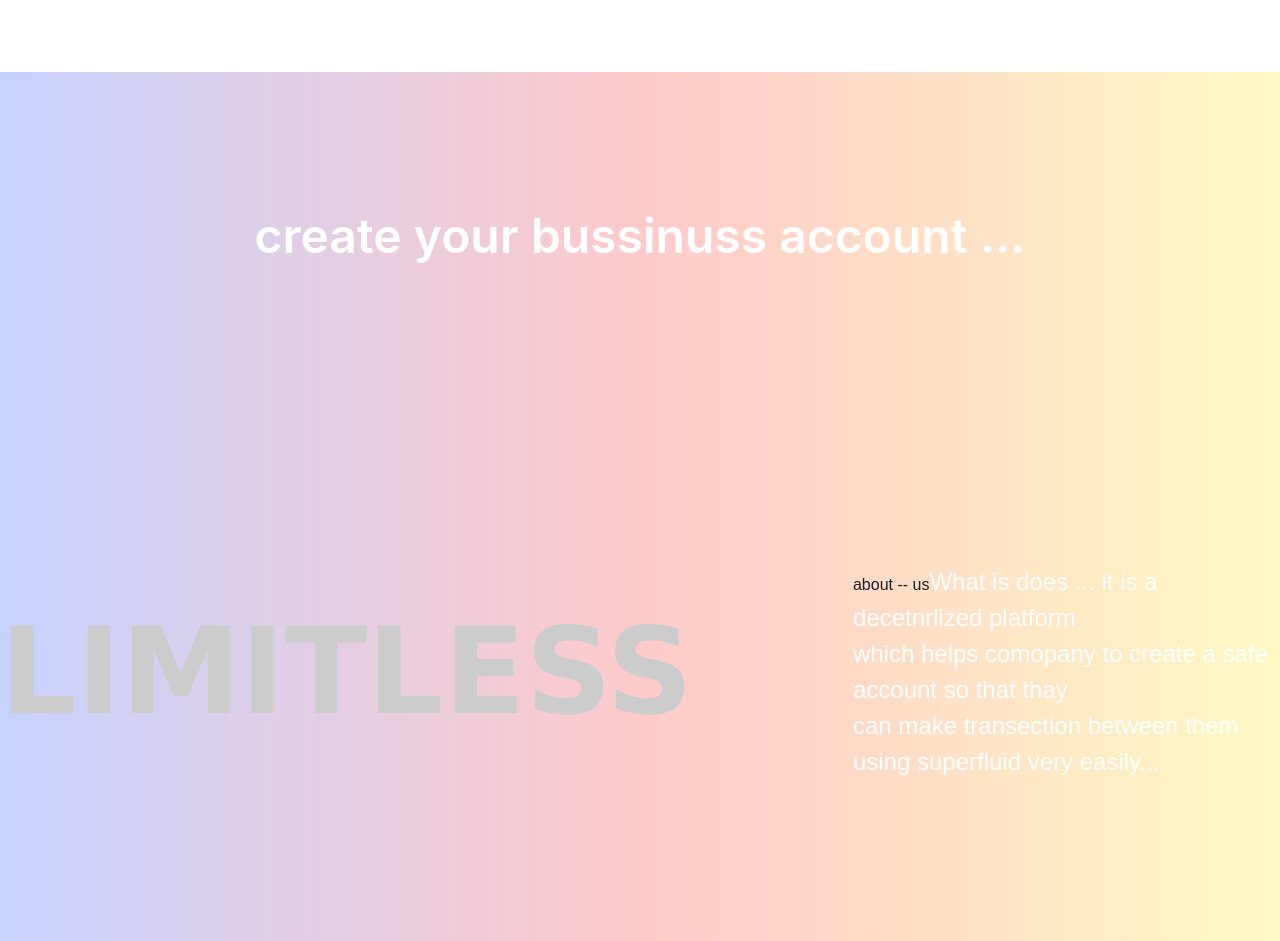
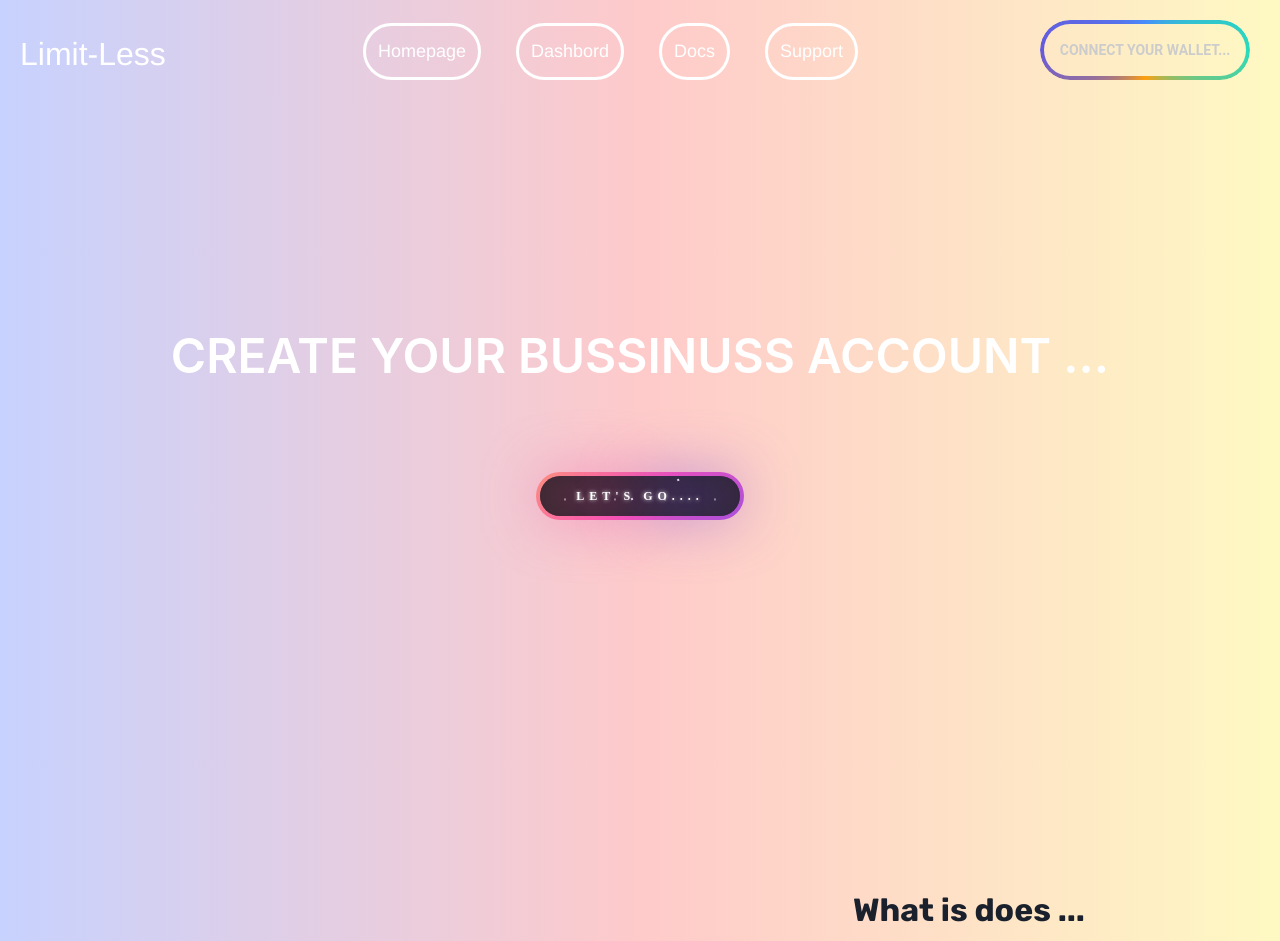
Before and after one commit to Ajay12-p/PeerPay, a React (Create React App) app in the folder client/: page / in a window 1280 px wide. Shown: the top 941 px of the page. Built offline with nearby package versions, Linux system fonts and the light colour scheme.

Commit message:
improve ui

```diff
--- a/client/public/index.html
+++ b/client/public/index.html
@@ -14,6 +14,10 @@
       manifest.json provides metadata used when your web app is installed on a
       user's mobile device or desktop. See https://developers.google.com/web/fundamentals/web-app-manifest/
     -->
+    <link
+      href="https://fonts.googleapis.com/css2?family=Rubik:wght@300;400;500;700&display=swap"
+      rel="stylesheet"
+    />
     <link rel="manifest" href="%PUBLIC_URL%/manifest.json" />
     <!--
       Notice the use of %PUBLIC_URL% in the tags above.
--- /dev/null
+++ b/client/src/UI/Buttons/spacebutton/Spacebutton.css
@@ -0,0 +1,174 @@
+.btn {
+  display: flex;
+  justify-content: center;
+  align-items: center;
+  width: 13rem;
+  height: 3rem;
+  background-size: 300% 300%;
+  backdrop-filter: blur(1rem);
+  border-radius: 5rem;
+  transition: 0.5s;
+  animation: gradient_301 5s ease infinite;
+  border: double 4px transparent;
+  background-image: linear-gradient(#212121, #212121),
+    linear-gradient(
+      137.48deg,
+      #ffdb3b 10%,
+      #fe53bb 45%,
+      #8f51ea 67%,
+      #0044ff 87%
+    );
+  background-origin: border-box;
+  background-clip: content-box, border-box;
+}
+
+#container-stars {
+  position: absolute;
+  z-index: -1;
+  width: 100%;
+  height: 100%;
+  overflow: hidden;
+  transition: 0.5s;
+  backdrop-filter: blur(1rem);
+  border-radius: 5rem;
+}
+
+strong {
+  z-index: 2;
+  font-family: "Avalors Personal Use";
+  font-size: 12px;
+  letter-spacing: 5px;
+  color: #ffffff;
+  text-shadow: 0 0 4px white;
+}
+
+#glow {
+  position: absolute;
+  display: flex;
+  width: 12rem;
+}
+
+.circle {
+  width: 100%;
+  height: 30px;
+  filter: blur(2rem);
+  animation: pulse_3011 4s infinite;
+  z-index: -1;
+}
+
+.circle:nth-of-type(1) {
+  background: rgba(254, 83, 186, 0.636);
+}
+
+.circle:nth-of-type(2) {
+  background: rgba(142, 81, 234, 0.704);
+}
+
+.btn:hover #container-stars {
+  z-index: 1;
+  background-color: #212121;
+}
+
+.btn:hover {
+  transform: scale(1.1);
+}
+
+.btn:active {
+  border: double 4px #fe53bb;
+  background-origin: border-box;
+  background-clip: content-box, border-box;
+  animation: none;
+}
+
+.btn:active .circle {
+  background: #fe53bb;
+}
+
+#stars {
+  position: relative;
+  background: transparent;
+  width: 200rem;
+  height: 200rem;
+}
+
+#stars::after {
+  content: "";
+  position: absolute;
+  top: -10rem;
+  left: -100rem;
+  width: 100%;
+  height: 100%;
+  animation: animStarRotate 90s linear infinite;
+}
+
+#stars::after {
+  background-image: radial-gradient(#ffffff 1px, transparent 1%);
+  background-size: 50px 50px;
+}
+
+#stars::before {
+  content: "";
+  position: absolute;
+  top: 0;
+  left: -50%;
+  width: 170%;
+  height: 500%;
+  animation: animStar 60s linear infinite;
+}
+
+#stars::before {
+  background-image: radial-gradient(#ffffff 1px, transparent 1%);
+  background-size: 50px 50px;
+  opacity: 0.5;
+}
+
+@keyframes animStar {
+  from {
+    transform: translateY(0);
+  }
+
+  to {
+    transform: translateY(-135rem);
+  }
+}
+
+@keyframes animStarRotate {
+  from {
+    transform: rotate(360deg);
+  }
+
+  to {
+    transform: rotate(0);
+  }
+}
+
+@keyframes gradient_301 {
+  0% {
+    background-position: 0% 50%;
+  }
+
+  50% {
+    background-position: 100% 50%;
+  }
+
+  100% {
+    background-position: 0% 50%;
+  }
+}
+
+@keyframes pulse_3011 {
+  0% {
+    transform: scale(0.75);
+    box-shadow: 0 0 0 0 rgba(0, 0, 0, 0.7);
+  }
+
+  70% {
+    transform: scale(1);
+    box-shadow: 0 0 0 10px rgba(0, 0, 0, 0);
+  }
+
+  100% {
+    transform: scale(0.75);
+    box-shadow: 0 0 0 0 rgba(0, 0, 0, 0);
+  }
+}
--- /dev/null
+++ b/client/src/UI/Buttons/spacebutton/Spacebutton.js
@@ -0,0 +1,26 @@
+import "./Spacebutton.css";
+
+const Spacebutton = ({ name, Function }) => {
+  return (
+    <div>
+      <button
+        className="btn"
+        onClick={() => {
+          Function();
+        }}
+        type="button"
+      >
+        <strong>{name}</strong>
+        <div id="container-stars">
+          <div id="stars" />
+        </div>
+        <div id="glow">
+          <div className="circle" />
+          <div className="circle" />
+        </div>
+      </button>
+    </div>
+  );
+};
+
+export default Spacebutton;
--- a/client/src/components/Pages/HomePage/page.js
+++ b/client/src/components/Pages/HomePage/page.js
@@ -3,15 +3,19 @@ import styles from "./page.module.css";
 import { Box, Card } from "@chakra-ui/react";
 import { useNavigate } from "react-router-dom";
 import Nav from "../Nav/page";
+import Spacebutton from "../../../UI/Buttons/spacebutton/Spacebutton";
 
 const HomePage = () => {
   const navigate = useNavigate();
+
+  const PrintName = () => {
+    navigate("/Create-account");
+  };
   return (
-    <>
-      {/* <div className={styles.navhome}>
+    <div className="Mainbody">
+      <div className={styles.navhome}>
         <Navbar />
-      </div> */}
-      <Nav />
+      </div>
 
       <div className={styles.body}>
         <div className={styles.fixedbg}>
@@ -24,18 +28,28 @@ const HomePage = () => {
             create your bussinuss account ...
           </div>
         </div>
+        <div
+          style={{
+            display: "flex",
+            justifyContent: "center",
+            paddingBottom: "10vh",
+            paddingTop: "10vh",
+            background: "transparent",
+          }}
+        >
+          <Spacebutton name="LET'S GO...." Function={PrintName} />
+        </div>
 
         <div className={styles.body1}>
           <div className={styles.a}>limitless</div>
 
           <p style={{ marginLeft: "20vh" }}>
-            about -- us
-            <span className={styles.text}>
-              What is does ... it is a decetnrlized platform
-            </span>
+            {/* <div className="small-headline">about -- us</div> */}
+            <span className="small-headline">What is does ...</span>
             <br />
             <span className={styles.text}>
-              which helps comopany to create a safe account so that thay
+              it is a decetnrlized platform which helps comopany to create a
+              safe account so that thay
             </span>
             <br />
             <span className={styles.text}>
@@ -44,7 +58,7 @@ const HomePage = () => {
           </p>
         </div>
       </div>
-    </>
+    </div>
   );
 };
 
--- a/client/src/components/Pages/HomePage/page.module.css
+++ b/client/src/components/Pages/HomePage/page.module.css
@@ -3,18 +3,21 @@
   width: 100%;
 
   background-attachment: scroll;
+  background-image: transparent;
+  min-height: 500px;
+  height: 100%;
+  background-attachment: fixed;
+  background-position: center;
+  background-repeat: no-repeat;
+  background-size: cover;
+}
+.Mainbody {
   background-image: linear-gradient(
     to right,
     rgb(199, 210, 254),
     rgb(254, 202, 202),
     rgb(254, 249, 195)
   );
-  min-height: 500px;
-  height: 100%;
-  background-attachment: fixed;
-  background-position: center;
-  background-repeat: no-repeat;
-  background-size: cover;
 }
 .navhome {
   position: fixed;
@@ -74,13 +77,13 @@
 }
 
 .text1 {
-  text-decoration: white;
+  text-transform: uppercase;
   display: flex;
   justify-content: center;
   text-align: center;
   color: white;
   font-size: 48px;
   font-weight: 600;
-  padding-top: 10%;
+  padding-top: 25%;
   cursor: pointer;
 }
--- a/client/src/components/Pages/Navbar/page.js
+++ b/client/src/components/Pages/Navbar/page.js
@@ -4,9 +4,7 @@ import Spline from "@splinetool/react-spline";
 import { useNavigate } from "react-router-dom";
 const Navbar = () => {
   const navigate = useNavigate();
-  const a = () => {
-    navigate("./dashbord");
-  };
+  const a = () => {};
   return (
     <>
       <div className={styles.main}>
@@ -20,11 +18,18 @@ const Navbar = () => {
 
         <div>
           <div style={{ display: "flex" }}>
-            <h3 className={styles.text}>Homepage</h3>
             <h3
               className={styles.text}
               onClick={() => {
-                a();
+                navigate("/");
+              }}
+            >
+              Homepage
+            </h3>
+            <h3
+              className={styles.text}
+              onClick={() => {
+                navigate("/dashbord");
               }}
             >
               Dashbord
@@ -33,7 +38,7 @@ const Navbar = () => {
             <h3
               className={styles.text}
               onClick={() => {
-                a();
+                navigate("/dashbord");
               }}
             >
               Docs
@@ -41,7 +46,7 @@ const Navbar = () => {
             <h3
               className={styles.text}
               onClick={() => {
-                a();
+                navigate("/dashbord");
               }}
             >
               Support
--- a/client/src/components/Pages/Navbar/page.module.scss
+++ b/client/src/components/Pages/Navbar/page.module.scss
@@ -7,7 +7,12 @@
   height: 100px;
   background: transparent;
   // background: linear-gradient(90deg, #00C9FF 0%, #92FE9D 100%);
-
+  background-image: linear-gradient(
+    to right,
+    rgb(199, 210, 254),
+    rgb(254, 202, 202),
+    rgb(254, 249, 195)
+  );
   overflow: hidden;
   top: 0;
   width: 100%;
--- a/client/src/components/Pages/join/page.js
+++ b/client/src/components/Pages/join/page.js
@@ -1,50 +1,56 @@
 import { Button, Center, Flex } from "@chakra-ui/react";
 import { useNavigate } from "react-router-dom";
-import { FormControl ,FormLabel,Input,Box, Card ,AbsoluteCenter} from "@chakra-ui/react";
-const Join =()=>{
+import Navbar from "../Navbar/page";
+import {
+  FormControl,
+  FormLabel,
+  Input,
+  Box,
+  Card,
+  AbsoluteCenter,
+} from "@chakra-ui/react";
+const Join = () => {
   const navigate = useNavigate();
 
-    return(
-        <>
-  <Center mt="25vh">
-        <Flex  >
-            <Card  background=" linear-gradient(to right, rgb(199, 210, 254), rgb(254, 202, 202), rgb(254, 249, 195))" position="Cetner">
+  return (
+    <div className="Mainbody">
+      <Navbar />
+      <Center pt="25vh" pb="25vh">
+        <Flex>
+          <Card
+            background=" linear-gradient(to right, rgb(199, 210, 254), rgb(254, 202, 202), rgb(254, 249, 195))"
+            position="Cetner"
+          >
             <Box position="relative" padding={20}>
-
-
-
               <Box>
-
                 <FormControl isRequired>
                   <FormLabel>Enter the Address...</FormLabel>
-  <Input width={80} height={20} placeholder='0x....' />
+                  <Input width={80} height={20} placeholder="0x...." />
                 </FormControl>
               </Box>
               <Box>
                 <FormControl isRequired>
                   <FormLabel>companey Name</FormLabel>
-  <Input width={80} height={20} placeholder='Enter the Name' />
+                  <Input width={80} height={20} placeholder="Enter the Name" />
                 </FormControl>
-
-
               </Box>
               <Box>
-              <Button  borderRadius={12}  mt={4} onClick={()=>{
-                navigate("dashbord")
-              }}>
+                <Button
+                  borderRadius={12}
+                  mt={4}
+                  onClick={() => {
+                    navigate("dashbord");
+                  }}
+                >
                   submit
                 </Button>
               </Box>
             </Box>
-
           </Card>
         </Flex>
-
-
       </Center>
-        </>
-    )
-}
-
+    </div>
+  );
+};
 
 export default Join;
--- a/client/src/index.css
+++ b/client/src/index.css
@@ -1,13 +1,42 @@
 body {
+  background-image: linear-gradient(
+    to right,
+    rgb(199, 210, 254),
+    rgb(254, 202, 202),
+    rgb(254, 249, 195)
+  );
   margin: 0;
-  font-family: -apple-system, BlinkMacSystemFont, 'Segoe UI', 'Roboto', 'Oxygen',
-    'Ubuntu', 'Cantarell', 'Fira Sans', 'Droid Sans', 'Helvetica Neue',
+  font-family: -apple-system, BlinkMacSystemFont, "Segoe UI", "Roboto", "Oxygen",
+    "Ubuntu", "Cantarell", "Fira Sans", "Droid Sans", "Helvetica Neue",
     sans-serif;
   -webkit-font-smoothing: antialiased;
   -moz-osx-font-smoothing: grayscale;
 }
 
+.Mainbody {
+  background-image: linear-gradient(
+    to right,
+    rgb(199, 210, 254),
+    rgb(254, 202, 202),
+    rgb(254, 249, 195)
+  );
+}
 code {
-  font-family: source-code-pro, Menlo, Monaco, Consolas, 'Courier New',
+  font-family: source-code-pro, Menlo, Monaco, Consolas, "Courier New",
     monospace;
 }
+
+.navhome {
+  position: fixed;
+  display: flex;
+  width: 100%;
+  justify-content: center;
+  background-color: black;
+  z-index: 1;
+}
+
+.small-headline {
+  font-size: xx-large;
+  font-weight: bold;
+  font-family: Rubik;
+}
```
Also changed, not shown: client/src/components/Pages/dashboard/page.js (+24 -46 lines). Lines whose indentation alone changed are shown as unchanged.
